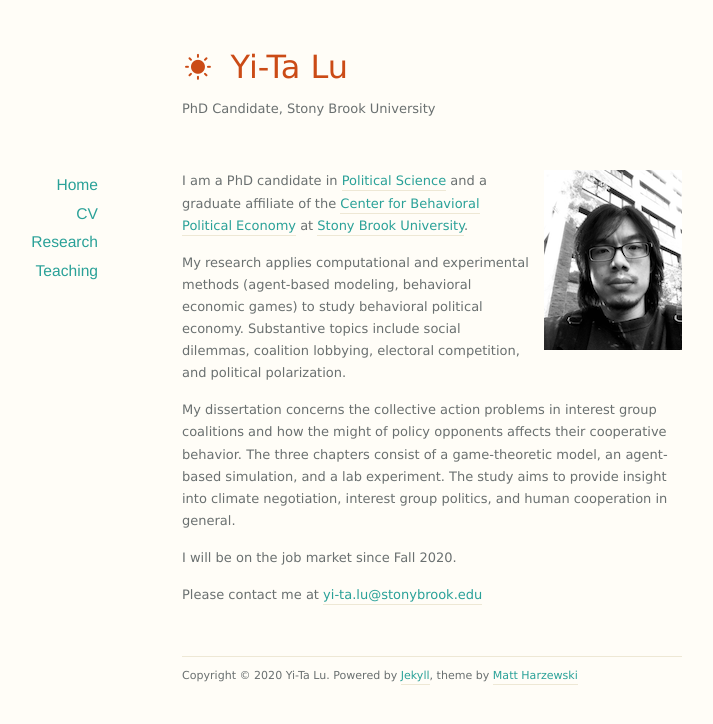
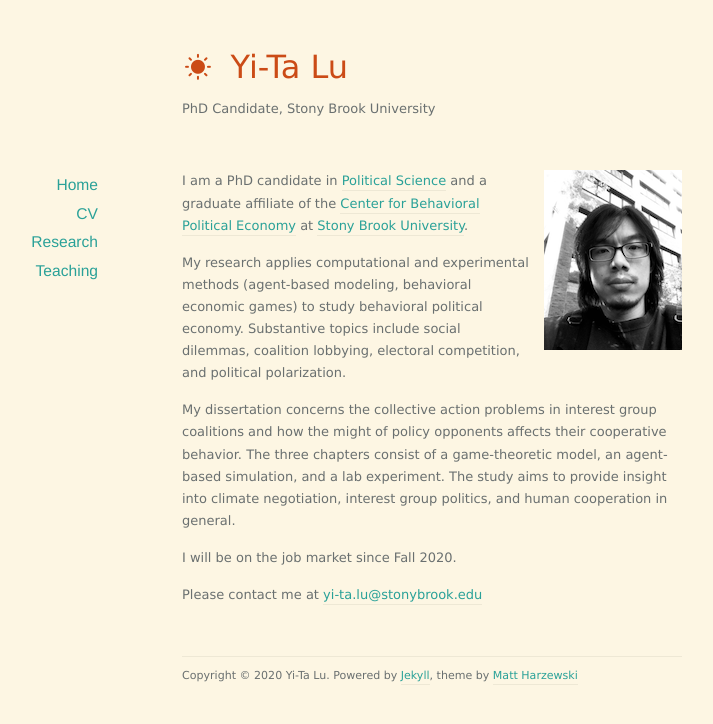
Before and after one commit to yitalu/yitalu.github.io, a Jekyll site: the page built from index.html, in a window 1280 px wide. Shown: the top 724 px of the page, without its empty margins (208-921 px from the left). Built offline with Jekyll 4.4.1, drawn with Linux system fonts in a browser that asks for light colours; nearby versions of some CDN libraries; the list of posts is cut into pages by our own code.

Commit message:
Update colors-light.css

```diff
--- a/assets/css/colors-light.css
+++ b/assets/css/colors-light.css
@@ -1,5 +1,5 @@
 html, body {
-	background-color: #fffdf7;
+	background-color: #fdf6e3;
 	color: #6a7070;
 }
 
```
